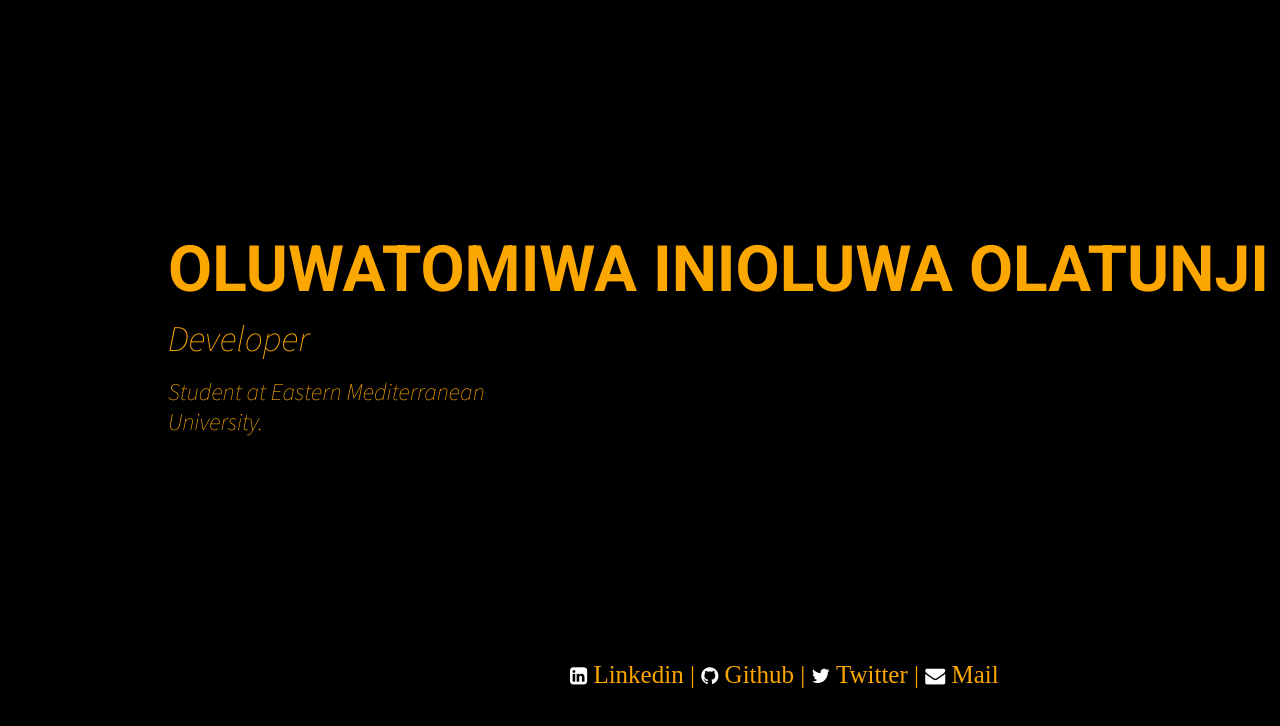
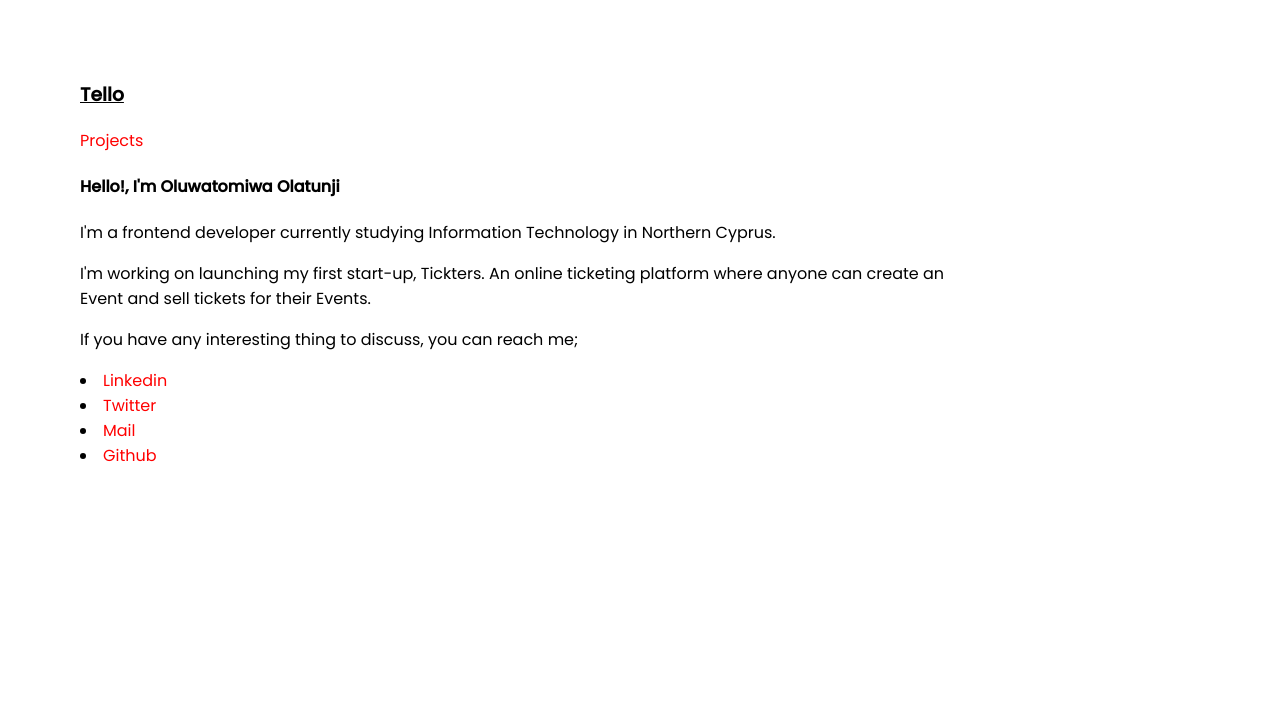
Before and after one commit to olatunjitello17/Personal-Web, a plain HTML site: page index.html in a window 1280 px wide. Drawn offline with Linux system fonts and the light colour scheme.

Commit message:
Entire code change

```diff
--- a/index.html
+++ b/index.html
@@ -1,37 +1,101 @@
-<!DOCTYPE html>
-<html lang="en" dir="ltr">
+
+<!doctype html>
+<html lang="en">
   <head>
     <meta charset="utf-8">
-    <meta http-equiv="X-UA-Compatible" content="IE=edge,chrome=1">
-    <meta name="viewport" content="width=device-width,initial-scale=1">
-    <title>Oluwatomiwa's Website</title>
-  </head>
-  <link rel="stylesheet" href="style.css">
-  <link href="https://fonts.googleapis.com/css2?family=Source+Sans+Pro:ital,wght@1,200&display=swap" rel="stylesheet">
-  <link href="https://fonts.googleapis.com/css2?family=Roboto:wght@700&family=Source+Sans+Pro:ital,wght@1,200&display=swap" rel="stylesheet">
-  <link href="https://fonts.googleapis.com/css2?family=Lato:ital,wght@1,700&family=Roboto:wght@700&family=Source+Sans+Pro:ital,wght@1,200&display=swap" rel="stylesheet">
-  <link rel="stylesheet" href="https://cdnjs.cloudflare.com/ajax/libs/font-awesome/4.7.0/css/font-awesome.min.css">
-  <link rel="stylesheet" href="https://cdnjs.cloudflare.com/ajax/libs/font-awesome/4.7.0/css/font-awesome.min.css">
-    <!-- <link rel="stylesheet" href="../css/style.css"> -->
-    <body>
-    <body style="background-color:black">
-    <div id="title-area">
-    <h1 class="name-placeholder">OLUWATOMIWA INIOLUWA OLATUNJI</h1>
-    <p class="description-placeholder">
-    <h2>Developer</h2>
-      <h3>Student at Eastern Mediterranean University.</h3>
+    <meta name="viewport" content="width=device-width, initial-scale=1, shrink-to-fit=no">
+    <meta name="description" content="">
+    <link href="https://fonts.googleapis.com/css?family=Poppins:400,500&display=swap"
+			rel="stylesheet"/>
+    <!-- <link rel="stylesheet" href="https://stackpath.bootstrapcdn.com/bootstrap/4.5.2/css/bootstrap.min.css" integrity="sha384-JcKb8q3iqJ61gNV9KGb8thSsNjpSL0n8PARn9HuZOnIxN0hoP+VmmDGMN5t9UJ0Z" crossorigin="anonymous"> -->
+    <title>Oluwatomiwa </title>
+<!--
+    <link rel="canonical" href="https://getbootstrap.com/docs/4.5/examples/cover/"> -->
 
-    <h4>
-      <a href="https://www.linkedin.com/in/oluwatomiwa-olatunji-bb8149195/"><i class="fa fa-linkedin-square" style="font-size:20px;color:white"></i> Linkedin </a>
-      <a href="https://www.github.com/olatunjitello17" >| <i class="fa fa-github" style="font-size:20px;color:white"></i> Github </a>
-      <a href="https://www.twitter.com/@olatunjitomiz">  | <i class="fa fa-twitter" style="font-size:20px;color:white"></i> Twitter </a>
-      <a href="mailto:olatunjitello17@gmail.com?subject=Website">  | <i class="fa fa-envelope" style="font-size:20px;color:white"></i> Mail </a> </h4>
+    <!-- Bootstrap core CSS -->
+<!-- <link href="/docs/4.5/dist/css/bootstrap.min.css" rel="stylesheet" integrity="sha384-JcKb8q3iqJ61gNV9KGb8thSsNjpSL0n8PARn9HuZOnIxN0hoP+VmmDGMN5t9UJ0Z" crossorigin="anonymous"> -->
 
 
-              <!-- <a href="https://www.linkedin.com/in/oluwatomiwa-olatunji-bb8149195/"></i> LinkedIn </a> &nbsp;|
-            	<a href="https://www.github.com/olatunjitello17" ></i> Github </a> &nbsp; |
-            	<a href="mailto:olatunjitello17@gmail.com?subject=Website"> Mail </a> -->
-  </p>
-  <div>
-  </body>
-  </html>
+
+<body>
+    <header>
+        <div class="Name">
+            <h3 class="Logo" >Tello</h3>
+        </div>
+        <nav>
+              <a class="links" href="#">Projects</a></li>
+
+        </nav>
+    </header>
+        <section>
+            <h4>Hello!, I'm Oluwatomiwa Olatunji </h4>
+            <p>I'm a frontend developer currently studying Information Technology in Northern Cyprus. </p>
+
+            <p>I'm working on launching my first start-up, Tickters. An online ticketing platform where
+                anyone can create an Event and sell tickets for their Events.  </p>
+
+            <p>If you have any interesting thing to discuss, you can reach me;
+                <li> <a href="https://www.linkedin.com/in/oluwatomiwa-olatunji-bb8149195/">Linkedin </a></li>
+                <li> <a href="https://www.twitter.com/olatunjitomiz">Twitter</a></li>
+                <li> <a href="mailto:olatunjitello17@gmail.com?subject=Website">Mail </a></li>
+                <li> <a href="https://github.com/olatunjitello17">Github </a></li>
+            </p>
+        </section>
+
+
+</body>
+
+
+
+
+
+<style>
+
+
+    body{
+        font-family: Poppins; sans-serif;
+        margin: 5rem;
+    }
+
+  .links {
+      text-decoration: none;
+      -ms-text-underline-position: none;
+      color: red;
+  }
+  a{
+      color: red;
+      -ms-text-underline-position: none;
+      text-decoration: none;
+  }
+  a:hover {
+      color: black;
+  }
+  .Name {
+       text-decoration: underline;
+  }
+  nav {
+    flex: 2;
+    justify-content: space-around;
+    list-style: none;
+  }
+  section {
+      width: 80%;
+  }
+ @media screen (max-width 728px) {
+     body{
+         margin:2rem;
+
+     }
+     .Logo {
+         font-size: large;
+     }
+     h4{
+         font-size: 100px;
+     }
+ }
+
+
+
+</style>
+</head>
+</html>
--- a/style.css
+++ /dev/null
@@ -1,110 +0,0 @@
-/* background: #E5E5E5 */
-
-
-h1 {
-  position: absolute;
-  width: 1103px;
-  height: 75px;
-  left: 168px;
-  top: 189px;
-
-font-family: 'Roboto', sans-serif;
-  font-style: normal;
-  font-weight: bold;
-  font-size: 64px;
-  line-height: 75px;
-  /* identical to box height */
-
-
-  color: #FCA600;
-}
-
-h2 {
-  /* Founder - Zest Inc. */
-
-
-position: absolute;
-width: 250px;
-height: 45px;
-left: 168px;
-top: 286px;
-
-font-family:'Source Sans Pro', sans-serif;
-font-style: italic;
-font-weight: normal;
-font-size: 36px;
-line-height: 45px;
-
-color: #FCA600;
-
-}
-
-h3 {
-  position: absolute;
-width: 350px;
-height: 30px;
-left: 168px;
-top: 353px;
-
-font-family: 'Source Sans Pro', sans-serif;
-font-style: italic;
-font-weight: normal;
-font-size: 24px;
-line-height: 30px;
-
-color: #FCA600;
-
-}
-
-/* Linkedin | Twitter | Github | Mail */
-
-h4 {
-position: absolute;
-width: 500px;
-height: 40px;
-left: 570px;
-top: 620px;
-
-font-family: 'Lato'
-font-style: normal;
-font-weight: 300;
-font-size: 25px;
-line-height: 43px;
-
-color: #FCA600;
-}
-
-a {
-  color: #FCA600;
-  text-decoration: none;
-}
-
-a:link {
-  color:
-  text-decoration: none;
-}
-a:hover {
-  color: white;
-  text-decoration: none;
-}
-         /* For small screens */
-           @media only screen and (max-width : 768px) {
-                          div {
-                              width: 90%;
-                          }
-                          .name.placeholder{
-                            padding-top:30%;
-                          }
-                          h1 {
-                              font-size: 140px;
-                              font-size: 13vw;
-                              line-height: 1em;
-                          }
-                        .description-placeholder {
-                          margin-left: 5px;
-                        }
-                        .description-placceholder a:last-child {
-                          display: block;
-                        }
-                          }
-                      }
```
